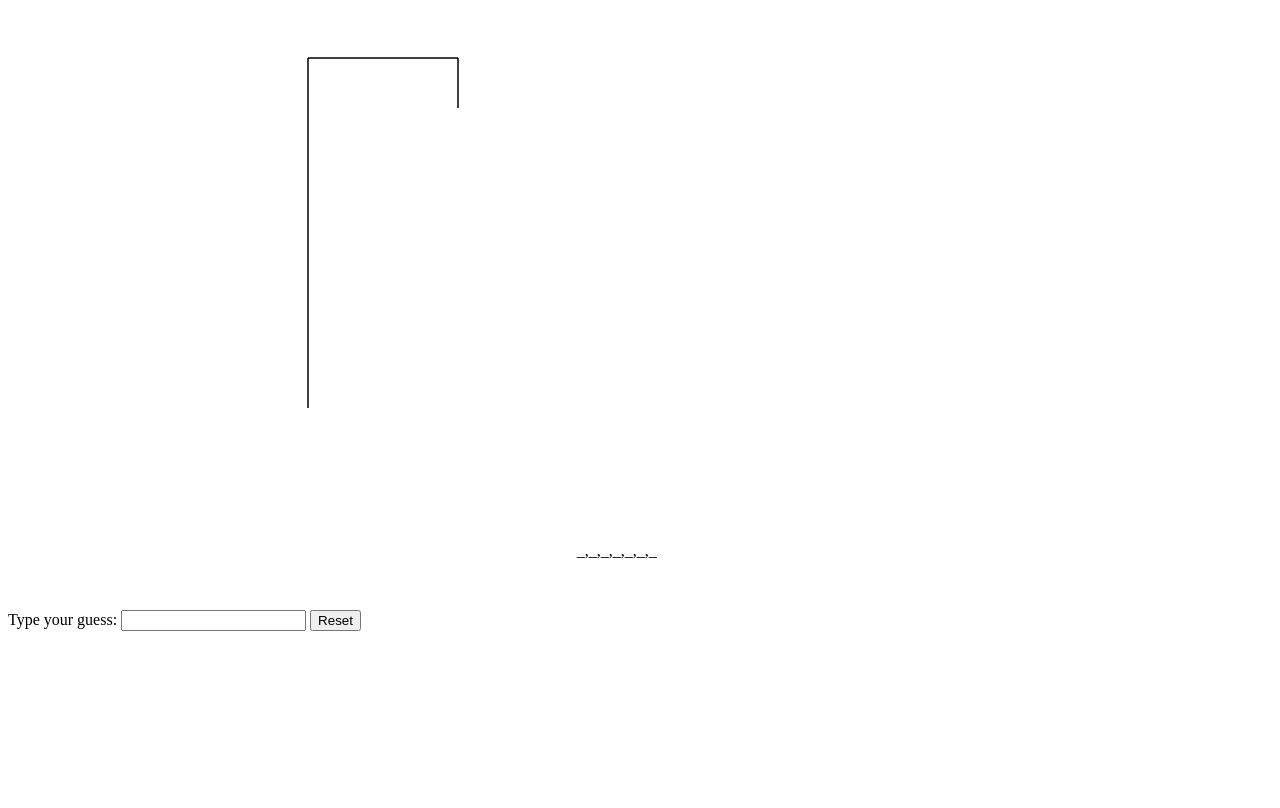
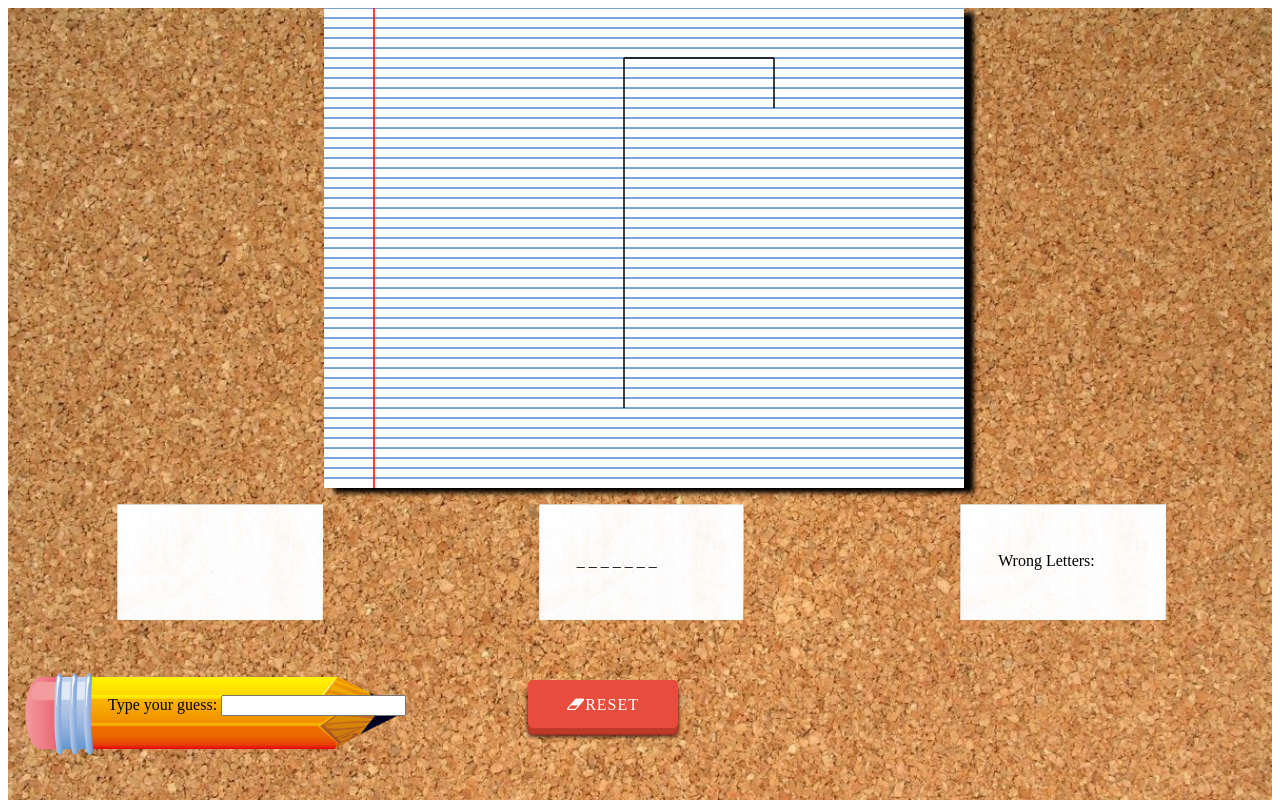
Before and after one commit to CrissCross56/Front-End-Game, a plain HTML site: page index.html in a window 1280 px wide. Drawn offline with Linux system fonts and the light colour scheme.

Commit message:
done styling, will work more on in the future

```diff
--- a/index.html
+++ b/index.html
@@ -6,18 +6,32 @@
     <meta name="viewport" content="width=device-width, initial-scale=1.0">
     <title>Document</title>
     <link rel="stylesheet" href="styles.css">
+    <link rel="stylesheet" href="https://cdnjs.cloudflare.com/ajax/libs/font-awesome/4.7.0/css/font-awesome.min.css">
+
     <script src="script.js" defer></script>
 </head>
 <body>
+<div id='board'>
+    <div id="canv">
+    <canvas width="640" height="480">"Get a real browser!"</canvas>
+    </div>
 
-    <canvas width="640" height="480">"Get a real broweser!"</canvas>
+    <div class="inputForm">
+        <div id="info">
+            <p><span id="status"></span></p>
+            <p><span id="hidden"></span></p>
+            <p>Wrong Letters:<span id="err"></span>  </p>
+        </div>
+        <div id="forUser">
+            <div id="pencil">
+                <label for="input">Type your guess:</label>
+                <input type="text" id="input" />
+            </div>
+            <button id="reset"  class="fa fa-eraser">Reset </button>
+        </div>
 
 
-    <div class="input-form">
-        <p id="hidden"></p>
-        <label for="input">Type your guess:</label>
-        <input type="text" id="input" />
-        <button id="reset">Reset</button>
     </div>
+</div>
 </body>
 </html>
--- a/script.js
+++ b/script.js
@@ -3,7 +3,8 @@ window.onload = init;
 
 
 function init(){
-
+    let win;
+    let lose;
     let chances = 6;
     const testStr = 'racecar';
     const hiddenString = [];
@@ -11,13 +12,14 @@ function init(){
     const corrArr = [];
     let deadAlready = false;
 
-
+    let status = document.querySelector('#status');
     let reset = document.querySelector('#reset');
     let input = document.querySelector('#input');
-    input.addEventListener('keydown',checkLetter);
+    //input.addEventListener('keydown',checkLetter);
     input.addEventListener('keyup', clearInput);
     reset.addEventListener('click', resetGame);
     let hidden = document.querySelector('#hidden');
+    let errors = document.querySelector('#err');
 
     //se we can setup and display the hangman and his noose later
     let canvas = document.querySelector('canvas');
@@ -26,6 +28,10 @@ function init(){
     //initialize the hiddenString and other game variables
     setupBoard(testStr);
 
+    //have a function to handle the ending of the game
+
+
+
     //once we checked a letter make sure we arent duplicating
     function checkDuplicates(event, arr){
         return arr.includes(event.key);
@@ -33,6 +39,10 @@ function init(){
 
     //to be called each time a key is pressed inside the input form
     function checkLetter(e){
+
+        //check to see if the game is over
+
+
         //if our input is inside the answer string
         if(testStr.includes(e.key)){
             if(checkDuplicates(e,corrArr)){
@@ -57,6 +67,8 @@ function init(){
             }
         }
 
+        updateDOM();
+
         console.log(corrArr, errArr);
     }
 
@@ -76,24 +88,33 @@ function init(){
         //if no more _'s then the player has at this point guessed all the letters
         //check to see if there are no more 'empty' spaces in the hiddenStr
         if(!(hiddenString.includes('_'))){
-            alert("You win!");
+
+            //code here to handle Victory
+            updateDOM(true,false);
+
+            // alert("You win!");
         }
-        console.log(hiddenString);
+        // console.log(hiddenString);
     }
 
     //player chose wrong, and they lose a chance
     function removeChance(){
+        chances --;
+        hangMan(ctx);
 
         if((deadAlready = true && chances <= 0)){
-            console.log(`You lose! The word was ${testStr}`)
+            //game over,
+            updateDOM(true,deadAlready);
+            // console.log(`You lose! The word was ${testStr}`)
         }
         else if(deadAlready = false && chances <= 0){
             console.log(chances);
             hangMan(ctx);
+            updateDOM(true,true);
             deadAlready = true;
         }
         else{
-            hangMan(ctx,chances);
+            hangMan(ctx);
             console.log(`You have ${chances} left`)
         }
 
@@ -109,26 +130,55 @@ function init(){
         // chances--;
 
     }
+
+    function updateDOM(gameOver=false,dead=false){
+        errors.innerText =  ` ${errArr.join(" ")}`;
+        hidden.innerText = hiddenString.join(" ");
+
+        if(gameOver == true){
+
+            if(dead == true){
+                //output text that the player lsoes and remove event listener
+                input.removeEventListener('keydown', checkLetter);
+                status.innerText = `You Lose! The word was ${testStr}`;
+            }
+            else{
+                //if the game is over but the hangman is not dead then the player won
+                input.removeEventListener('keydown', checkLetter);
+                status.innerText = "You Win!";
+            }
+
+        }
+
+
+    }
+
     //set up the board for whatever size of string we are using for the answer
     function setupBoard(testStr){
         //initialize everything else in here
-
+        input.addEventListener('keydown',checkLetter);
         chances = 6;
         hiddenString.length = 0;
         errArr.length = 0;
         corrArr.length = 0;
 
+        status.innerText = " "
+        errors.innerText = " ";
+        input.value = " ";
 
         for(let i = 0; i < testStr.length; i ++){
             hiddenString.push('_');
         }
-        hidden.innerText = hiddenString;
+        hidden.innerText = hiddenString.join(" ");
         console.log(hiddenString)
 
 
         // "wipe" the canvas clean
         ctx.clearRect(0,0,canvas.width,canvas.height);
         //and then draw again
+
+        //draw the margins and the lines of the 'notebook'
+        drawNoteBook(ctx);
 
         //the gallows
         drawGallows(ctx);
@@ -140,7 +190,36 @@ function init(){
         setupBoard(testStr);
     }
 
+    function drawNoteBook(ctx){
 
+        //draw the paper
+        ctx.save();
+        ctx.fillStyle = 'white';
+        ctx.fillRect(0,0,canvas.width,canvas.height);
+        ctx.restore();
+
+        ctx.save();
+        ctx.strokeStyle = '#4e86d3';
+        //draw blue lines
+        for(let i = 0; i < canvas.height; i += 10){
+            ctx.beginPath();
+            ctx.moveTo(0,i);
+            ctx.lineTo(canvas.width,i);
+            ctx.closePath();
+            ctx.stroke();
+        }
+        ctx.restore();
+
+        //draw the margin
+        ctx.save();
+        ctx.strokeStyle = 'red';
+        ctx.beginPath();
+        ctx.moveTo(50,0);
+        ctx.lineTo(50,canvas.height);
+        ctx.closePath();
+        ctx.stroke();
+        ctx.restore();
+    }
 
 
 
@@ -178,7 +257,7 @@ function init(){
 
     function hangMan(ctx){
         ctx.save();
-        chances --;
+
         ctx.strokeStyle = 'black';
             //check to see what case we're in
             switch (chances) {
@@ -229,6 +308,8 @@ function init(){
                     ctx.lineTo(425,275);
                     ctx.closePath();
                     ctx.stroke();
+
+                    //call the fucntion to handle losing
                     break;
                 default:
                     console.log(chances);
--- a/styles.css
+++ b/styles.css
@@ -1,6 +1,98 @@
+#board{
+    /* background-color: red; */
+    margin: 0% 0% 0% 0%;
+    height: 100%;
+    width: 100%;
+    min-width: 100%;
+    min-height: 100%;
+    background-image: url('photos/corkBoard.jpg');
+    background-size: cover;
+}
+
 p{
+    background-image: url('photos/paper.png');
+    background-size: cover;
+    background-repeat: no-repeat;
+    /* border: solid 1px black; */
     margin: 0 auto;
     width: 10%;
     padding: 50px;
 
 }
+
+canvas{
+    /* display: flex;
+    align-items: center;
+    border: solid 1px black; */
+    box-shadow: 10px 5px 5px black;
+    margin-left: 25%;
+    /* margin-right: 18%; */
+}
+
+
+/*
+#pencil{
+    background-image: url('photos/pencil.png');
+    /* height: 100%;
+    width: 100%;
+    min-width: 100%;
+    min-height: 100%; */
+    /* background-size: cover;
+    background-repeat: no-repeat;
+} */
+
+#pencil {
+    display: inline-block;
+    background-image: url('photos/pencil.png');
+    background-size: cover;
+    background-position: center;
+    background-repeat: no-repeat;
+    height: 105px;
+    width: 25%;
+
+    padding-left: 100px;
+    padding-top: 65px;
+    margin-right: 100px;
+  }
+
+#forUser{
+
+    margin-top: 10px;
+}
+
+
+
+#info{
+    display: flex;
+
+    margin-top: 10px;
+}
+
+button {
+    margin-bottom: 10px;
+    display: inline-block;
+    --bg: #e74c3c;
+    --text-color: #fff;
+    position: relative;
+    width: 150px;
+    border: none;
+    background: var(--bg);
+    color: var(--text-color);
+    padding: 1em;
+    font-weight: bold;
+    text-transform: uppercase;
+    transition: 0.2s;
+    border-radius: 5px;
+    opacity: 1;
+    letter-spacing: 1px;
+    box-shadow: #c0392b 0px 7px 2px, #000 0px 8px 5px;
+  }
+
+  button:hover {
+    opacity: 1;
+  }
+
+  button:active {
+    top: 4px;
+    box-shadow: #c0392b 0px 3px 2px,#000 0px 3px 5px;
+  }
```
Also changed, not shown: photos/corkBoard.jpg (added), photos/paper.png (added), photos/pencil.png (added), 1 other file.
